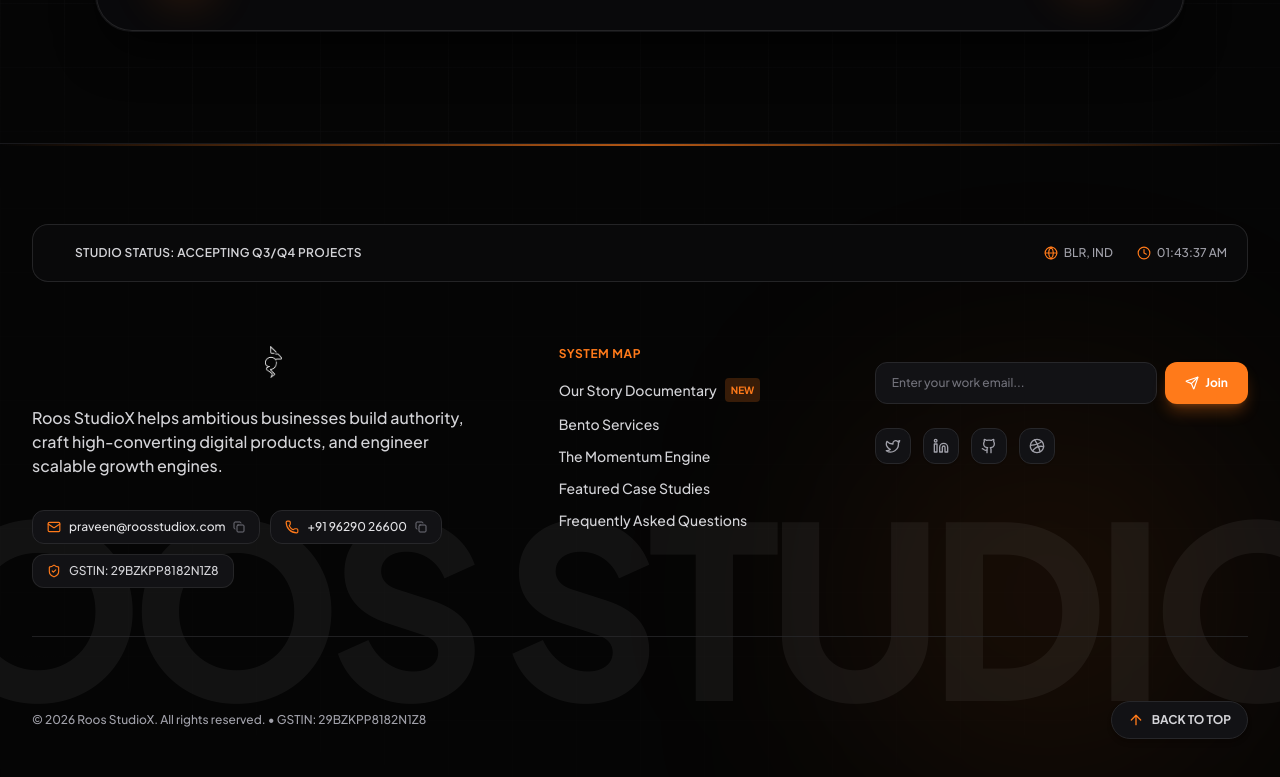
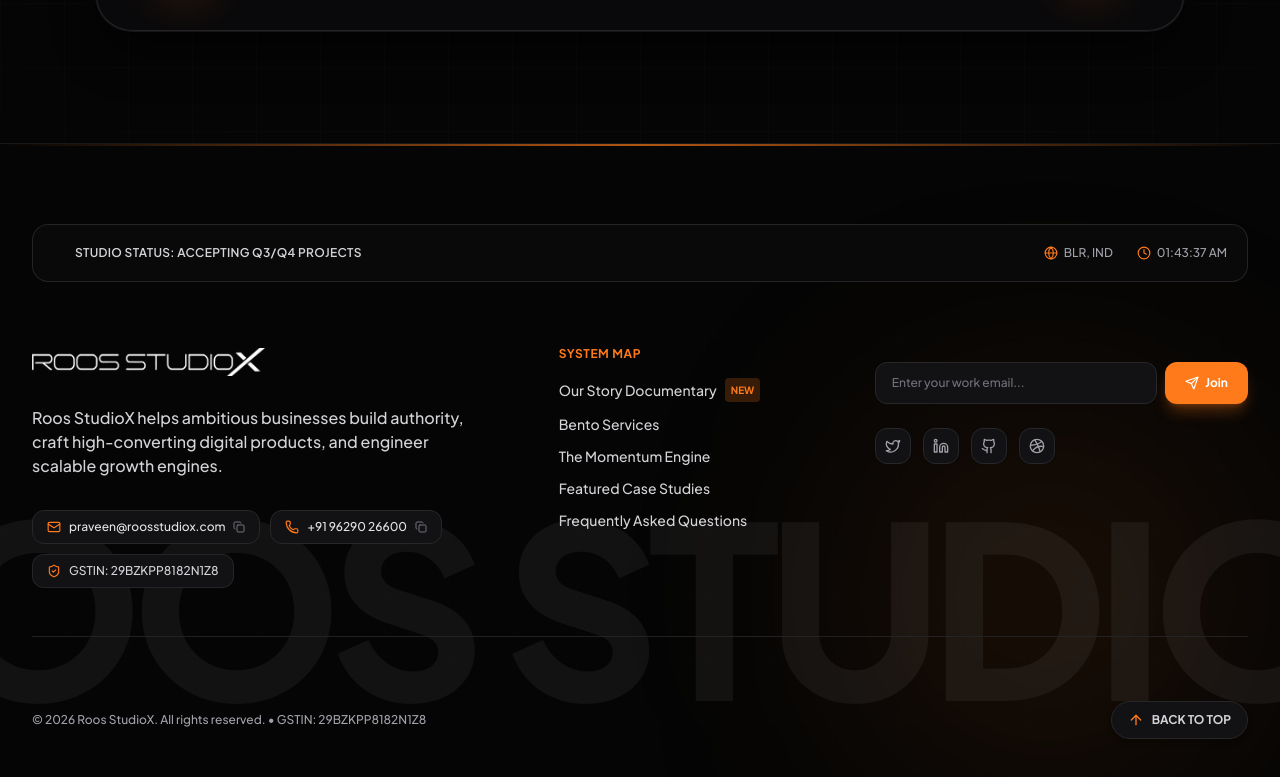
Before and after one commit to itsroosguy/roosx, a React (Vite) app: page / in a window 1280 px wide. Shown: the part 5080-5857 px from the top of the page. Built offline with nearby package versions, Linux system fonts and the light colour scheme.

Commit message:
Fix footer logo to render full ROOS STUDIOX brand logo in Footer.tsx

```diff
--- a/src/components/Footer.tsx
+++ b/src/components/Footer.tsx
@@ -99,7 +99,7 @@
           {/* BRAND COLUMN (5 COLS) */}
           <div className="md:col-span-5 space-y-6">
             <a href="#" className="inline-block">
-              <Logo isScrolled={true} isDarkMode={true} />
+              <Logo isScrolled={false} isDarkMode={true} />
             </a>
 
             <p className="text-sm sm:text-base leading-relaxed text-zinc-300 font-medium max-w-md">
```
